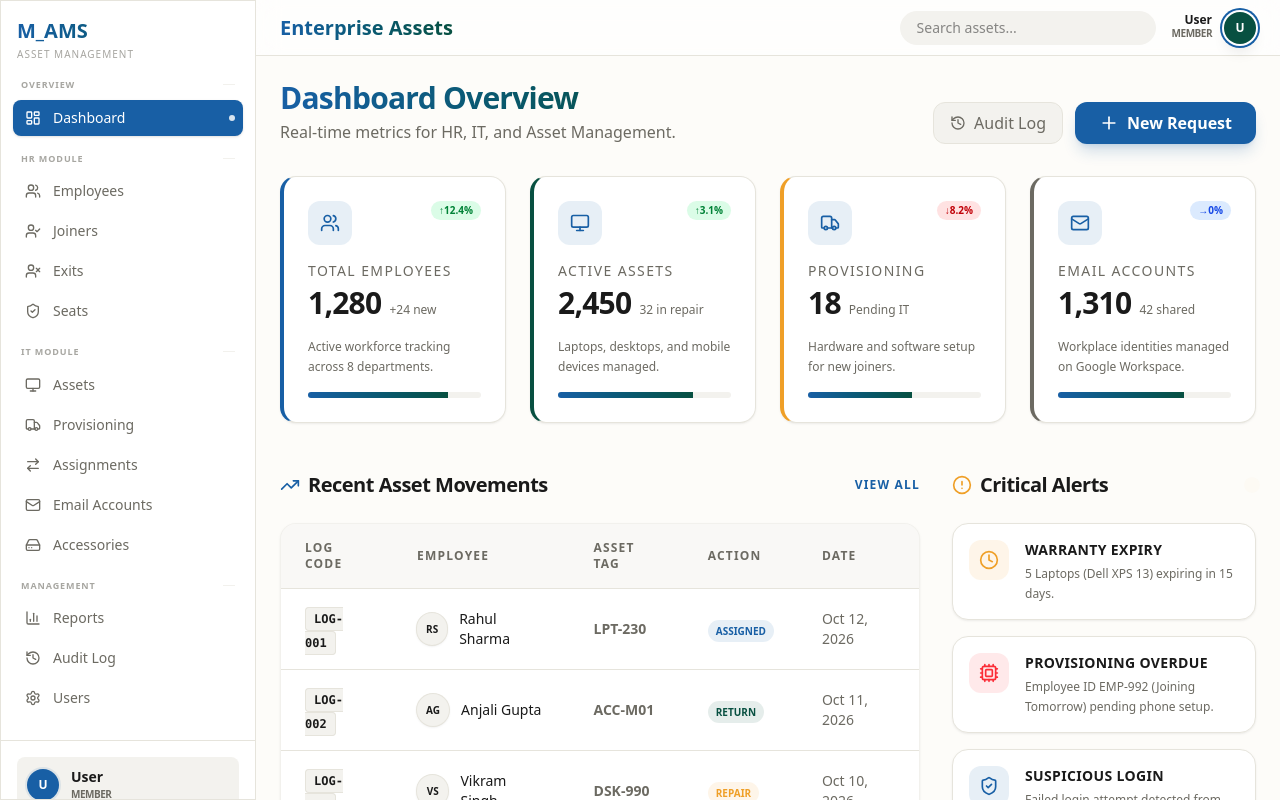
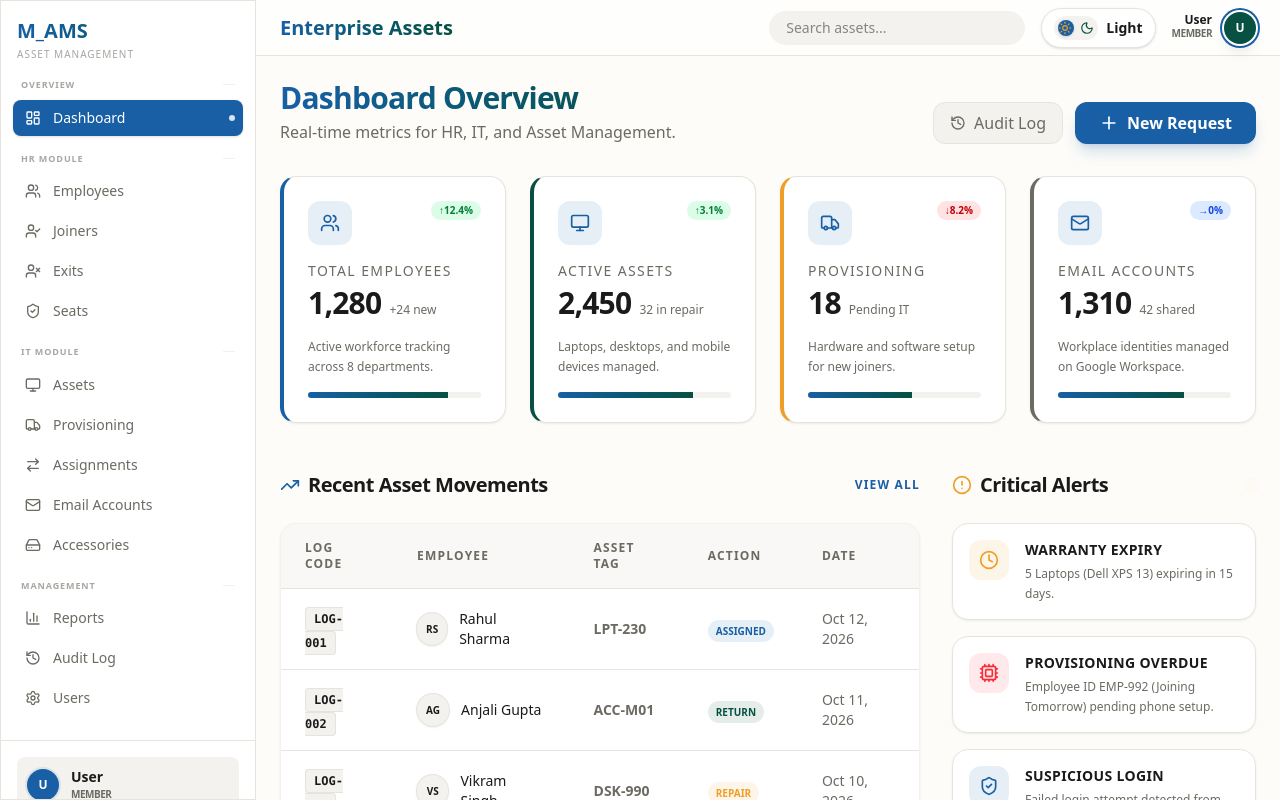
Before and after one commit to manikaran301/itassets, a Next.js app: page / in a window 1280 px wide. Shown: the top 800 px of the page. Built offline with nearby package versions, Linux system fonts and the light colour scheme; no server answers.

Commit message:
toggle to switch theme

```diff
--- a/src/app/globals.css
+++ b/src/app/globals.css
@@ -1,4 +1,5 @@
 @import "tailwindcss";
+@custom-variant dark (&:where(.dark, .dark *));
 
 :root {
   --background: #fdfcf9;
@@ -24,8 +25,7 @@
   --glass-border: rgba(156, 154, 146, 0.2);
 }
 
-@media (prefers-color-scheme: dark) {
-  :root {
+[data-theme="dark"] {
   --background: #0f1115;
   --foreground: #e2e8f0;
 
@@ -47,7 +47,6 @@
 
   --glass-bg: rgba(15, 17, 21, 0.8);
   --glass-border: rgba(51, 65, 85, 0.4);
-  }
 }
 
 @theme inline {
--- a/src/app/layout.tsx
+++ b/src/app/layout.tsx
@@ -4,6 +4,7 @@ import "./globals.css";
 import { UserHeader } from "@/components/UserHeader";
 import { Sidebar } from "@/components/Sidebar";
 import { AuthProvider } from "@/components/AuthProvider";
+import { ThemeProvider } from "@/components/ThemeProvider";
 
 const inter = Inter({ subsets: ["latin"], variable: "--font-inter" });
 const outfit = Outfit({ subsets: ["latin"], variable: "--font-outfit" });
@@ -19,10 +20,11 @@ export default function RootLayout({
   children: React.ReactNode;
 }>) {
   return (
-    <html lang="en">
+    <html lang="en" suppressHydrationWarning>
       <body
         className={`${inter.variable} ${outfit.variable} antialiased font-inter`}
       >
+        <ThemeProvider>
           <AuthProvider>
             <Sidebar />
             <main className="pl-64 min-h-screen bg-background">
@@ -32,6 +34,7 @@ export default function RootLayout({
               </div>
             </main>
           </AuthProvider>
+        </ThemeProvider>
       </body>
     </html>
   );
--- /dev/null
+++ b/src/components/ThemeProvider.tsx
@@ -0,0 +1,74 @@
+"use client";
+
+import {
+  createContext,
+  useContext,
+  useEffect,
+  useMemo,
+  useState,
+} from "react";
+
+type Theme = "light" | "dark";
+
+type ThemeContextValue = {
+  theme: Theme;
+  toggleTheme: () => void;
+};
+
+const ThemeContext = createContext<ThemeContextValue | null>(null);
+
+const THEME_STORAGE_KEY = "mams-theme";
+
+function applyTheme(theme: Theme) {
+  const root = document.documentElement;
+  root.dataset.theme = theme;
+  root.classList.toggle("dark", theme === "dark");
+}
+
+export function ThemeProvider({ children }: { children: React.ReactNode }) {
+  const [theme, setTheme] = useState<Theme>("light");
+
+  useEffect(() => {
+    const storedTheme = window.localStorage.getItem(
+      THEME_STORAGE_KEY,
+    ) as Theme | null;
+    const initialTheme =
+      storedTheme ??
+      (window.matchMedia("(prefers-color-scheme: dark)").matches
+        ? "dark"
+        : "light");
+
+    setTheme(initialTheme);
+    applyTheme(initialTheme);
+  }, []);
+
+  useEffect(() => {
+    applyTheme(theme);
+    window.localStorage.setItem(THEME_STORAGE_KEY, theme);
+  }, [theme]);
+
+  const value = useMemo(
+    () => ({
+      theme,
+      toggleTheme: () =>
+        setTheme((currentTheme) =>
+          currentTheme === "light" ? "dark" : "light",
+        ),
+    }),
+    [theme],
+  );
+
+  return (
+    <ThemeContext.Provider value={value}>{children}</ThemeContext.Provider>
+  );
+}
+
+export function useTheme() {
+  const context = useContext(ThemeContext);
+
+  if (!context) {
+    throw new Error("useTheme must be used within a ThemeProvider");
+  }
+
+  return context;
+}
--- /dev/null
+++ b/src/components/ThemeToggle.tsx
@@ -0,0 +1,30 @@
+"use client";
+
+import { Moon, Sun } from "lucide-react";
+import { useTheme } from "@/components/ThemeProvider";
+
+export function ThemeToggle() {
+  const { theme, toggleTheme } = useTheme();
+  const isDark = theme === "dark";
+
+  return (
+    <button
+      type="button"
+      onClick={toggleTheme}
+      aria-label={`Switch to ${isDark ? "light" : "dark"} theme`}
+      title={`Switch to ${isDark ? "light" : "dark"} theme`}
+      className="inline-flex h-10 items-center gap-2 rounded-full border border-border bg-card px-3 text-sm font-semibold text-foreground shadow-sm transition-all hover:border-primary/30 hover:text-primary"
+    >
+      <span className="relative flex h-6 w-11 items-center rounded-full bg-muted p-1 transition-colors">
+        <span
+          className={`absolute h-4 w-4 rounded-full bg-primary shadow-sm transition-transform ${
+            isDark ? "translate-x-5" : "translate-x-0"
+          }`}
+        />
+        <Sun className="relative z-10 h-3.5 w-3.5 text-accent" />
+        <Moon className="relative z-10 ml-auto h-3.5 w-3.5 text-secondary" />
+      </span>
+      <span className="hidden sm:inline">{isDark ? "Dark" : "Light"}</span>
+    </button>
+  );
+}
--- a/src/components/UserHeader.tsx
+++ b/src/components/UserHeader.tsx
@@ -2,6 +2,7 @@
 
 import { useSession } from "next-auth/react";
 import { Search } from "lucide-react";
+import { ThemeToggle } from "@/components/ThemeToggle";
 
 export function UserHeader() {
   const { data: session } = useSession();
@@ -19,6 +20,7 @@ export function UserHeader() {
             className="bg-muted px-4 py-1.5 rounded-full text-sm border border-transparent focus:border-primary/30 outline-none transition-all w-64 group-hover:w-80"
           />
         </div>
+        <ThemeToggle />
         <div className="flex items-center gap-3">
           <div className="hidden md:block text-right">
             <p className="text-xs font-bold leading-none">{userName}</p>
```
Lines whose indentation alone changed are shown as unchanged.
